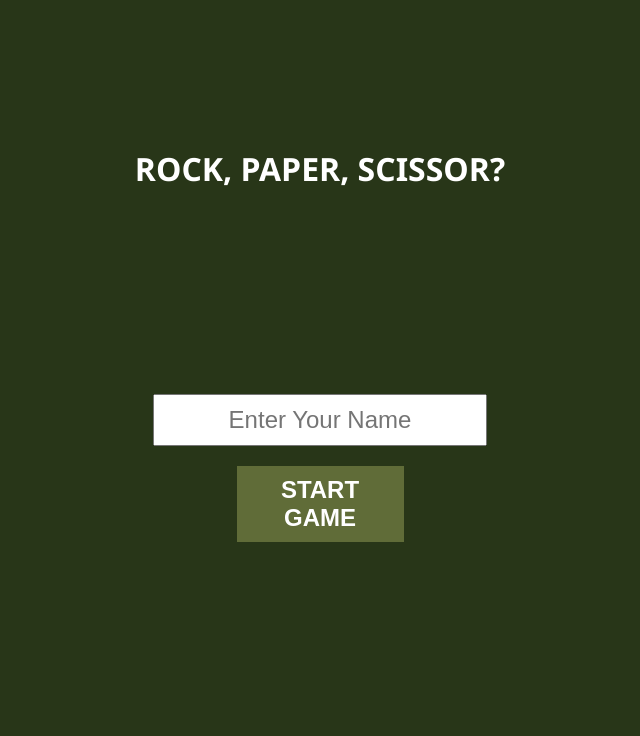
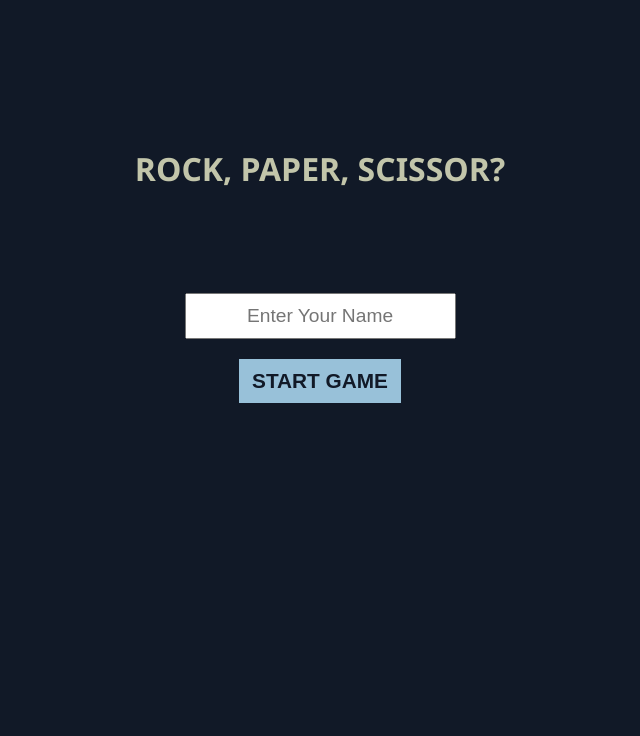
Before and after one commit to boakaidorborkamara/Rock-Paper-Scissors, a plain HTML site: page index.html in a window 1280 px wide. Shown: the whole page, without its empty margins (320-960 px from the left). Drawn offline with Linux system fonts and the light colour scheme.

Commit message:
modified color of landing page section

```diff
--- a/style/style.css
+++ b/style/style.css
@@ -3,7 +3,7 @@
 }
 
 body{
-    background-color: #283618;
+    background-color: #111927;
     font-family: 'Segoe UI', Tahoma, Geneva, Verdana, sans-serif;
     color: white;
 }
@@ -31,6 +31,11 @@ header{
     flex-direction: column;
     justify-content: center;
     align-items: center;
+    margin-bottom: 25px;
+}
+
+header h1{
+    color: #C2C5AA;
 }
 
 main{
@@ -38,7 +43,7 @@ main{
     /* background-color: darkgreen; */
     display: flex;
     flex-direction: column;
-    justify-content: center;
+    /* justify-content: center; */
     align-items: center;
 }
 
@@ -53,20 +58,26 @@ main{
 
 #landing-page-section input{
     padding: 10px;
-    font-size: 1.5rem;
+    font-size: 1.2rem;
     margin-bottom: 20px;
+    margin-top: 40px;
     text-align: center;
 }
 
 #landing-page-section button{
-    width: 50%;
+    width: 60%;
     padding: 10px;
-    font-size: 1.5rem;
+    font-size: 1.3rem;
     font-weight: bolder;
-    color: white;
-    background-color: #606C38;
+    color: #111927;
+    background-color: #98C1D9;
     border: none;
     stroke: none;
+}
+
+#landing-page-section button:hover{
+    cursor: pointer;
+    background-color: #7eb2cf;
 }
 
 /* game-field-section */
```
